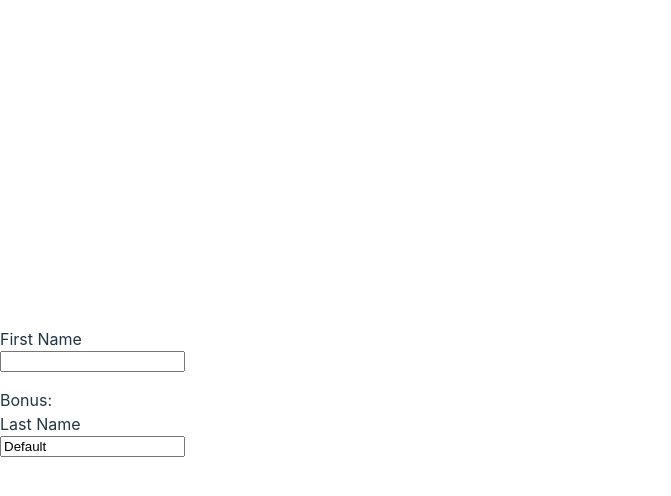
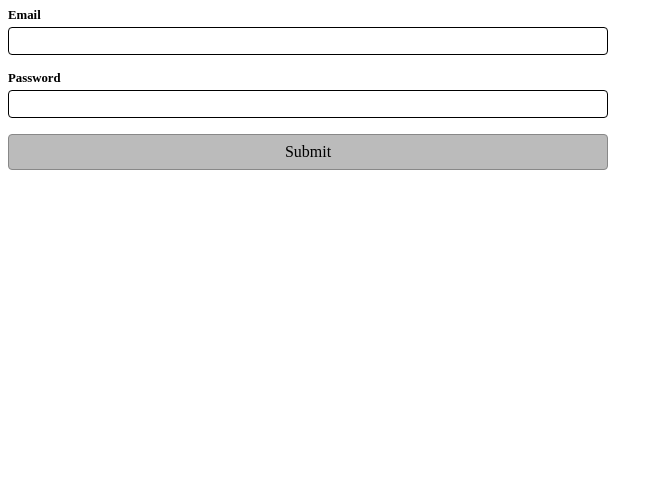
Before and after one commit to suckitfa/react-simpliied-beginner-code, a React (Vite) app: page / in a window 1280 px wide. Shown: the top 496 px of the page, without its empty margins (0-671 px from the left). Built offline with nearby package versions, Linux system fonts and the light colour scheme.

Commit message:
feat: state form validation

```diff
--- a/src/App.jsx
+++ b/src/App.jsx
@@ -26,6 +26,7 @@ import SelfHooks from './components/SelfHooks'
 import TestUseFetch from './components/TestUseFetch'
 import TestUseArray from './components/TestUseArray'
 import TestUseLocalStorage from './components/TestUseLocalStorage'
+import FormValidation from './components/FormValidation'
 function App() {
   const todos = [
   ]
@@ -66,7 +67,8 @@ function App() {
       {/* <SelfHooks></SelfHooks> */}
       {/* <TestUseFetch></TestUseFetch> */}
       {/* <TestUseArray></TestUseArray> */}
-      <TestUseLocalStorage></TestUseLocalStorage>
+      {/* <TestUseLocalStorage></TestUseLocalStorage> */}
+      <FormValidation></FormValidation>
     </div>
   )
 }
--- /dev/null
+++ b/src/components/FormValidation/RefForm.jsx
@@ -0,0 +1,23 @@
+export default function RefForm() {
+    return (
+        <>
+            <form className="form">
+                <div className="form-group error">
+                    <label className="label" for="email">Email</label>
+                    <input className="input" type="email" id="email" value="test@test.com" />
+                    <div className="msg">Must end in @webdevsimplified.com</div>
+                </div>
+                <div className="form-group">
+                    <label className="label" for="password">Password</label>
+                    <input
+                        className="input"
+                        value="Password123!"
+                        type="password"
+                        id="password"
+                    />
+                </div>
+                <button className="btn" type="submit">Submit</button>
+            </form>
+        </>
+    )
+}
--- /dev/null
+++ b/src/components/FormValidation/StateForm.jsx
@@ -0,0 +1,49 @@
+import { useState } from "react"
+import { validateEmail, validatePassword } from './validate'
+export default function StateForm() {
+
+
+    const [password, setPassword] = useState()
+    const [email, setEmail] = useState()
+    const [emailErrors, setEmailErrors] = useState([])
+    const [passwordErrors, setPasswordErrors] = useState([])
+
+    const [isFirstSubmit, setIsFirstSubmit] = useState(true)
+
+    const handleSubmit = (e) => {
+        e.preventDefault()
+        setIsFirstSubmit(false)
+        setEmailErrors(validateEmail(email))
+        setPasswordErrors(validatePassword(password))
+        if (!emailErrors.length && !passwordErrors.length) {
+            alert('Success')
+        }
+    }
+    return <>
+        <form className="form" onSubmit={handleSubmit}>
+            <div className={`form-group ${emailErrors.length > 0 ? "error" : ""}`}>
+                <label className="label" htmlFor="email">Email</label>
+                <input className="input" type="email" id="email" value={email} onChange={e => {
+                    setEmail(e.target.value)
+                    !isFirstSubmit && setEmailErrors(validateEmail(email))
+                }} />
+                {emailErrors.length > 0 && (<div className="msg">{emailErrors.join(',')}</div>)}
+            </div>
+            <div className={`form-group ${passwordErrors.length > 0 ? "error" : ""}`}>
+                <label className="label" htmlFor="password">Password</label>
+                <input
+                    className="input"
+                    value={password}
+                    type="password"
+                    id="password"
+                    onChange={e => {
+                        setPassword(e.target.value)
+                        !isFirstSubmit && setPasswordErrors(validatePassword(password))
+                    }}
+                />
+                {passwordErrors.length > 0 && (<div className="msg">{passwordErrors.join(',')}</div>)}
+            </div>
+            <button className="btn" type="submit">Submit</button>
+        </form>
+    </>
+}
--- /dev/null
+++ b/src/components/FormValidation/index.jsx
@@ -0,0 +1,12 @@
+import StateForm from "./StateForm"
+import RefForm from "./RefForm"
+import './style.css'
+
+export default function index() {
+    return (
+        <>
+            <StateForm></StateForm>
+            {/* <RefForm></RefForm> */}
+        </>
+    )
+}
--- /dev/null
+++ b/src/components/FormValidation/style.css
@@ -0,0 +1,62 @@
+.form {
+    display: flex;
+    flex-direction: column;
+    gap: 1rem;
+    max-width: 600px;
+}
+
+.form-group {
+    display: flex;
+    flex-direction: column;
+    gap: 0.25rem;
+}
+
+.label {
+    font-weight: bold;
+    font-size: 0.8em;
+}
+
+.input {
+    all: unset;
+    border: 0.05em solid black;
+    border-radius: 0.25em;
+    padding: 0.25em 0.5em;
+}
+
+.form-group.error .input {
+    border-color: hsl(0, 100%, 70%);
+    color: hsl(0, 100%, 70%);
+    background: hsl(0, 100%, 95%);
+}
+
+.form-group.error .label {
+    color: hsl(0, 100%, 70%);
+}
+
+.input:focus {
+    border-color: hsl(200, 100%, 50%);
+}
+
+.btn {
+    all: unset;
+    border: 0.05em solid #888;
+    background-color: #bbb;
+    border-radius: 0.25em;
+    padding: 0.5em 1em;
+    text-align: center;
+    cursor: pointer;
+}
+
+.btn:hover,
+.btn:focus {
+    background-color: #aaa;
+}
+
+.btn:focus {
+    outline: auto;
+}
+
+.form-group.error .msg {
+    font-size: 0.8em;
+    color: hsl(0, 100%, 70%);
+}
--- /dev/null
+++ b/src/components/FormValidation/validate.js
@@ -0,0 +1,41 @@
+export const validateEmail = (email) => {
+    const emailErrors = []
+    if (!email || email.length === 0) {
+        emailErrors.push('Email can not be blank.')
+    } else {
+        if (email.length &&
+            !email.endsWith('@webdevsimplified.com')
+        ) {
+            emailErrors.push('Email must end in @webdevsimplified.com')
+        }
+    }
+
+
+    return emailErrors
+}
+
+
+export const validatePassword = (password) => {
+    const passwordErrors = []
+    if (!password) {
+        passwordErrors.push('Required (Cannot be blank)')
+    } else {
+        if (!password.length >= 10) {
+            passwordErrors.push('Must Be 10 characters or longer')
+        }
+
+        if (!password.match(/[a-z]/)) {
+            passwordErrors.push('Must include a lowercase letter')
+        }
+
+        if (!password.match(/[A-Z]/)) {
+            passwordErrors.push('Must include an uppercase letter')
+        }
+
+        if (!password.match(/[0-9]/)) {
+            passwordErrors.push('Must include a number')
+        }
+    }
+
+    return passwordErrors
+}
--- a/src/main.jsx
+++ b/src/main.jsx
@@ -1,7 +1,7 @@
 import React from 'react'
 import ReactDOM from 'react-dom/client'
 import App from './App.jsx'
-import './index.css'
+// import './index.css'
 
 ReactDOM.createRoot(document.getElementById('root')).render(
   // <React.StrictMode>
```
